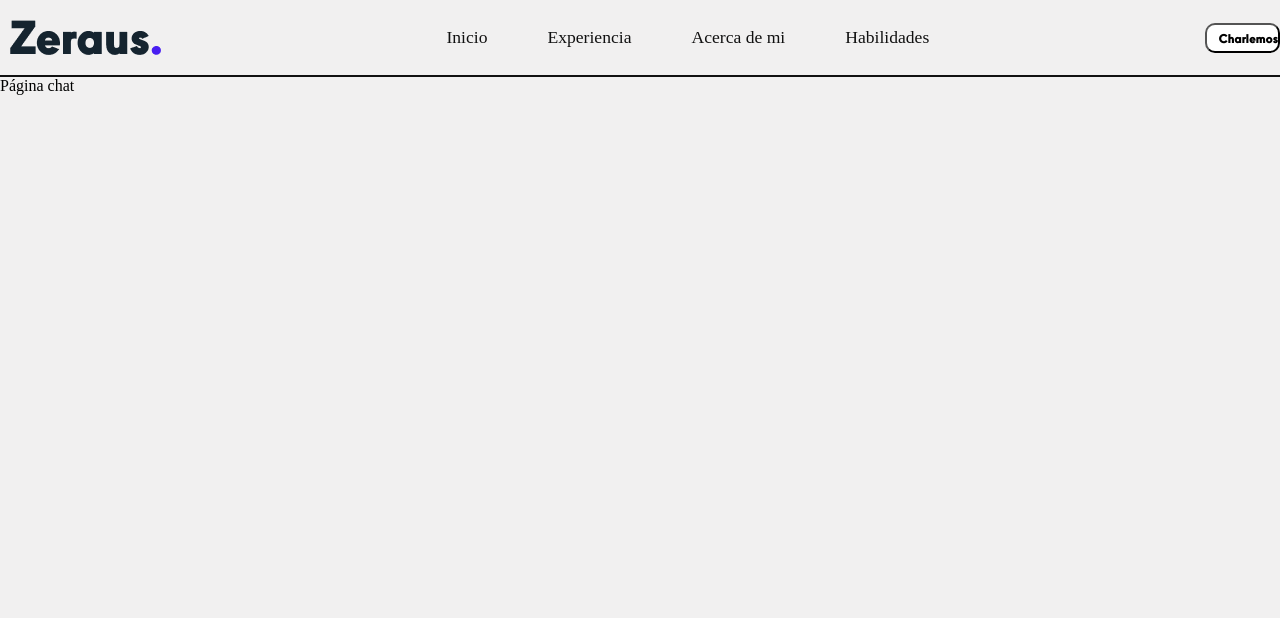
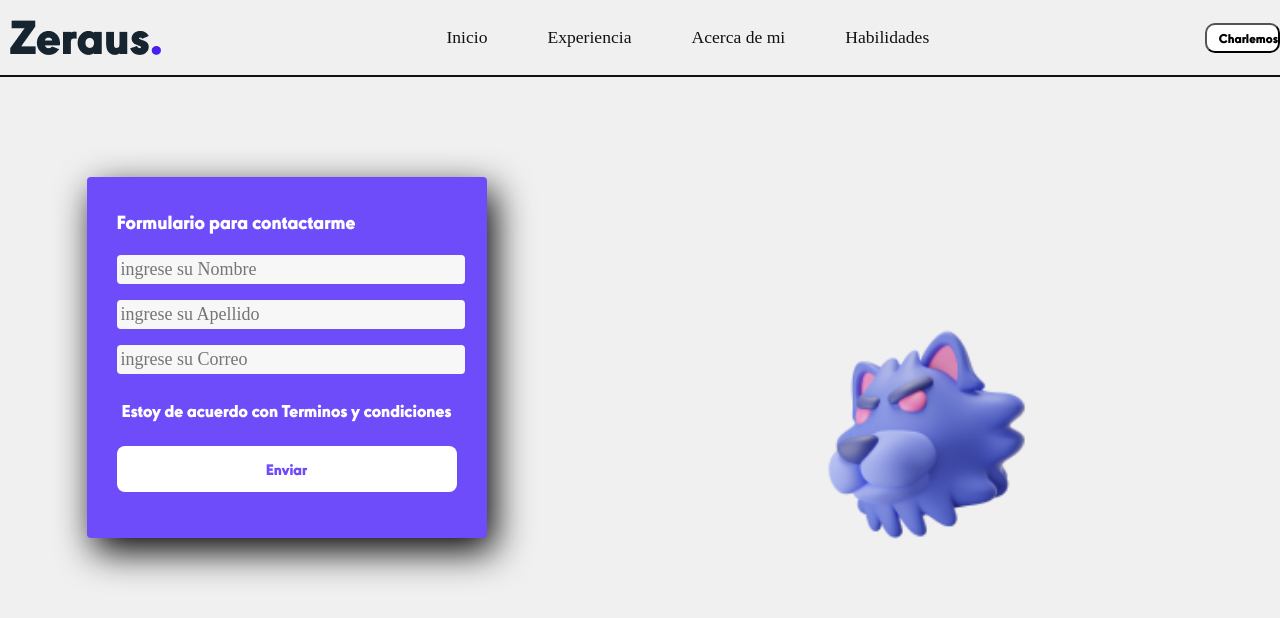
Before and after one commit to zerausdk/portafolio-coderhouse.oi, a plain HTML site: page chat.html in a window 1280 px wide. Drawn offline with Linux system fonts and the light colour scheme; a web font is replaced by a local one.

Commit message:
se agrego formulario + imagen

```diff
--- a/chat.html
+++ b/chat.html
@@ -1,6 +1,15 @@
 <!DOCTYPE html>
 <html lang="en">
 <head>
+    <title>Formulario</title>
+    <style>
+		form {
+			display: flex;
+			flex-direction: column;
+			align-items: center;
+			margin-top: 50px;
+		}
+	</style>
     <meta charset="UTF-8">
     <meta http-equiv="X-UA-Compatible" content="IE=edge">
     <meta name="viewport" content="width=device-width, initial-scale=1.0">
@@ -26,8 +35,16 @@
             </button>
         </a>
     </header>
-    <main>
-        Página chat
+    <main class="fondo">
+        <section class="Form-Registro">
+            <h4>Formulario para contactarme</h4>
+            <input class="Controls" type="text" name="Nombre" id="Nombres" placeholder="ingrese su Nombre">
+            <input class="Controls" type="text" name="Apellido" id="Apellidos" placeholder="ingrese su Apellido">
+            <input class="Controls" type="email" name="Correo" id="Correos" placeholder="ingrese su Correo">
+            <p>Estoy de acuerdo con <a href="#">Terminos y condiciones</a></p>
+            <input class="boton" type="submit" value="Enviar">
+        </section>
+        <img class="lobito" src="source/lobo.png" alt="lobo">
     </main>
 </body>
 </html>
--- a/css/global.css
+++ b/css/global.css
@@ -62,6 +62,9 @@ main article{
     margin: 30px 10px;
     text-align: right 50px;
 }
+.presentacion h2{
+    font-size: 30px;
+}
 .presentacion span{
     background: #481EF1;
     color: #fff;
@@ -72,7 +75,7 @@ main article{
 }
 .presentacion p{
     font-family: pepito;
-    font-size: 35px;
+    font-size: 28px;
     margin: 20px 10px;
 }
 .presentacionOpciones{
@@ -264,3 +267,68 @@ figure{
 .presentacion img {
     width: 325px;
 }
+.Charlemos {
+    font-family: pepitoB;
+    font-size: 28px;
+    margin: 20px 10px;
+}
+.Form-Registro{
+    margin: 0;
+    padding: 0;
+    box-sizing: border-box;
+}
+
+.Form-Registro{
+    width: 400px;
+    background: #6f4cfa;
+    padding: 30px;
+    margin: auto;
+    margin-top: 100px;
+    border-radius: 4px;
+    font-family: pepitoB;
+    color: white;
+    box-shadow: 7px 13px 37px #000;
+}
+.Form-Registro h4{
+ font-size: 20px ;
+ margin-bottom: 20px;
+}
+.Controls {
+    width: 100%;
+    background-color: #f7f7f7;
+    padding: 4px;
+    border-radius: 4px;
+    margin-bottom: 16px;
+    border: 1px;
+    font-family: pepito;
+    font-size: 18px;
+}
+.Form-Registro p{
+    height: 40px;
+    text-align: center;
+    font-size: 18px;
+    line-height: 40px;
+}
+.Form-Registro a{
+    color: white;
+    text-decoration: none;
+}
+.Form-Registro a:hover{
+    color: white;
+    text-decoration: underline;
+}
+.boton {
+    width: 100%;
+    background: #ffffff;
+    border: none;
+    padding: 12px;
+    color: #6f4cfa;
+    margin: 16px 0;
+    font-size: 16px;
+    font-family: pepitoB;
+    border-radius: 8px ;
+}
+.lobito {
+    padding: 15%;
+    margin-top: 20px;
+}
```
Also changed, not shown: source/Fondo.jpg.jpg (added).
